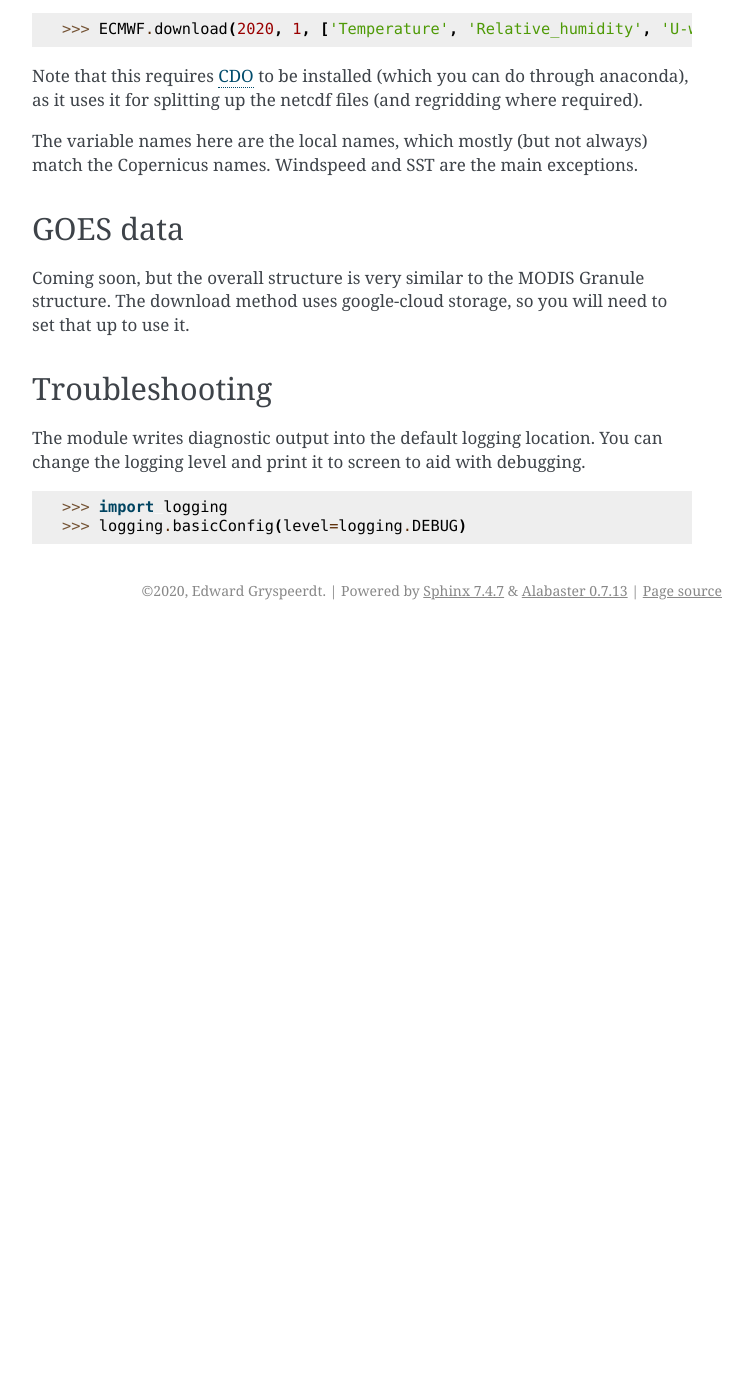
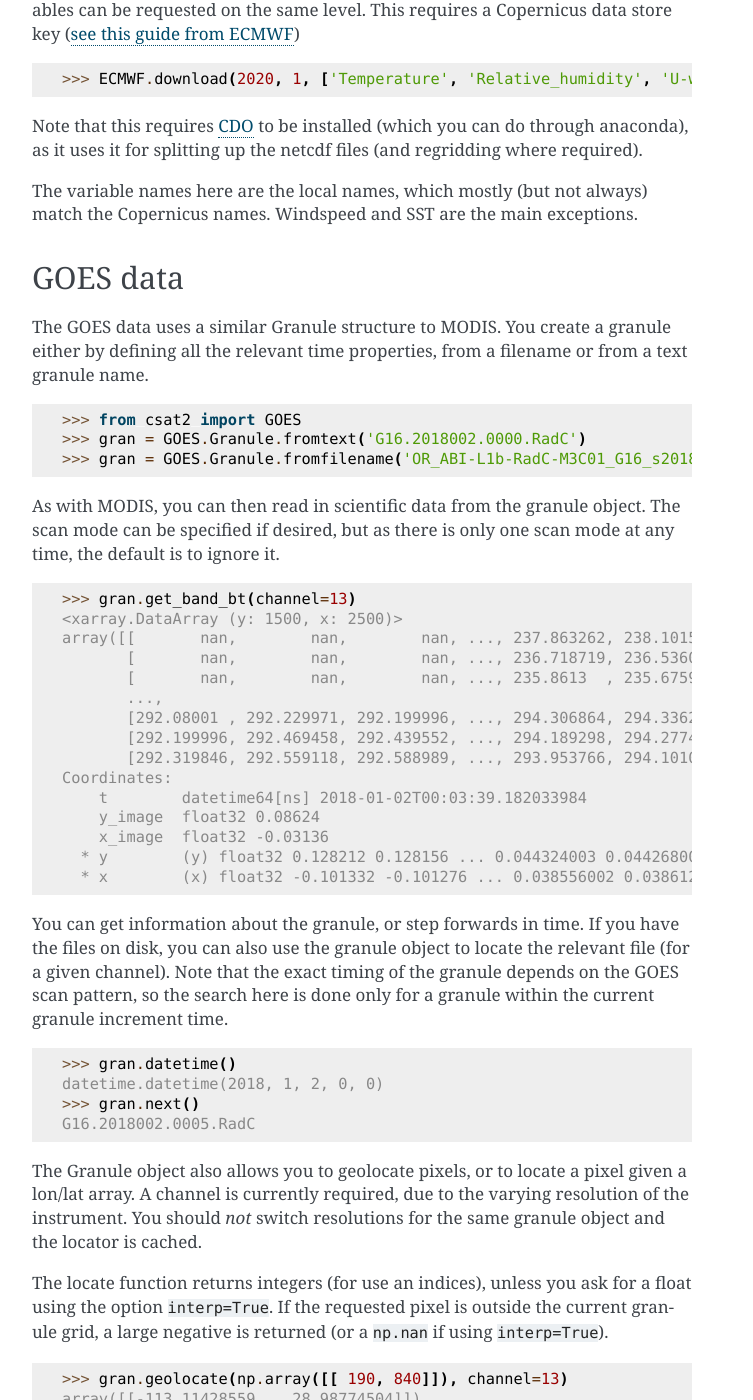
Before and after one commit to EdGrrr/csat2, a Sphinx documentation site: the page built from doc/usage.rst, in a window 1280 px wide and 1400 px high, scrolled down 2592 px. Shown: the whole window, without its empty margins (388-1141 px from the left). Built offline with Sphinx 7.4.7, drawn with Linux system fonts in a browser that asks for light colours; before the commit the page ends 3222 px from its top, so only the background shows below that; some of the changed text lies outside the part shown.

Commit message:
Added usage documentation for GOES data

```diff
--- a/doc/usage.rst
+++ b/doc/usage.rst
@@ -56,7 +56,7 @@ The granule object can also provide the approximate nearest pixel to a list of l
    >>> lon, lat = gran.get_lonlat()
 
 
-The granule object can be used to download MODIS files if you have the location defined in your machine file and an API-key for the LAADS DAAC.
+The granule object can be used to download MODIS files if you place a LAADS DAAC APIkey in ``laadsdaacrc`` in the csat configuration directory (``${HOME}/.csat2`` by default).
 
 .. code-block:: python
 
@@ -103,7 +103,7 @@ The second method is through the ``ECMWF.ERA5Data`` object. This stores the netc
    >>> t1000 = temp_data.get_data([100, 101, 102], [10, 9 ,8], datetime.datetime(2015, 1, 1, 10))
 
 
-ERA5 data can be downloaded using the ``ECMWF.download.download`` function. This will place the ERA5 data in the location specified in the machine file, as well as calculating the local solar time files (if required). To keep the requests manageable, it will only request one month and one level at a time, but multiple variables can be requested on the same level.
+ERA5 data can be downloaded using the ``ECMWF.download.download`` function. This will place the ERA5 data in the location specified in the machine file, as well as calculating the local solar time files (if required). To keep the requests manageable, it will only request one month and one level at a time, but multiple variables can be requested on the same level. This requires a Copernicus data store key (`see this guide from ECMWF <https://cds.climate.copernicus.eu/api-how-to>`_)
 
 .. code-block:: python
 
@@ -118,7 +118,70 @@ The variable names here are the local names, which mostly (but not always) match
 GOES data
 ---------
 
-Coming soon, but the overall structure is very similar to the MODIS Granule structure. The download method uses google-cloud storage, so you will need to set that up to use it.
+The GOES data uses a similar Granule structure to MODIS. You create a granule either by defining all the relevant time properties, from a filename or from a text granule name.
+
+.. code-block:: python
+
+   >>> from csat2 import GOES
+   >>> gran = GOES.Granule.fromtext('G16.2018002.0000.RadC')
+   >>> gran = GOES.Granule.fromfilename('OR_ABI-L1b-RadC-M3C01_G16_s20180020002199_e20180020004572_c20180020005016.nc')
+
+As with MODIS, you can then read in scientific data from the granule object. The scan mode can be specified if desired, but as there is only one scan mode at any time, the default is to ignore it.
+
+.. code-block:: python
+
+   >>> gran.get_band_bt(channel=13)
+   <xarray.DataArray (y: 1500, x: 2500)>
+   array([[       nan,        nan,        nan, ..., 237.863262, 238.101511, 238.810748],
+          [       nan,        nan,        nan, ..., 236.718719, 236.53601 , 238.160925],
+          [       nan,        nan,        nan, ..., 235.8613  , 235.675966, 238.042034],
+          ...,
+          [292.08001 , 292.229971, 292.199996, ..., 294.306864, 294.336236, 294.336236],
+          [292.199996, 292.469458, 292.439552, ..., 294.189298, 294.277484, 294.306864],
+          [292.319846, 292.559118, 292.588989, ..., 293.953766, 294.101032, 294.218703]])
+   Coordinates:
+       t        datetime64[ns] 2018-01-02T00:03:39.182033984
+       y_image  float32 0.08624
+       x_image  float32 -0.03136
+     * y        (y) float32 0.128212 0.128156 ... 0.044324003 0.044268005
+     * x        (x) float32 -0.101332 -0.101276 ... 0.038556002 0.038612
+
+You can get information about the granule, or step forwards in time. If you have the files on disk, you can also use the granule object to locate the relevant file (for a given channel). Note that the exact timing of the granule depends on the GOES scan pattern, so the search here is done only for a granule within the current granule increment time.
+
+.. code-block:: python
+
+   >>> gran.datetime()
+   datetime.datetime(2018, 1, 2, 0, 0)
+   >>> gran.next()
+   G16.2018002.0005.RadC
+
+The Granule object also allows you to geolocate pixels, or to locate a pixel given a lon/lat array. A channel is currently required, due to the varying resolution of the instrument. You should *not* switch resolutions for the same granule object and the locator is cached.
+
+The locate function returns integers (for use an indices), unless you ask for a float using the option ``interp=True``. If the requested pixel is outside the current granule grid, a large negative is returned (or a ``np.nan`` if using ``interp=True``).
+
+.. code-block:: python
+
+   >>> gran.geolocate(np.array([[ 190, 840]]), channel=13)
+   array([[-113.11428559,   28.98774504]])
+
+   >>> gran.locate(np.array([[-113.114, 28.9877]]))
+   array([[190, 840]])
+
+
+Downloading GOES data
+^^^^^^^^^^^^^^^^^^^^^
+
+Setting this up is more complicated that for MODIS. The granule object is currently using Google cloud storage, which although public requires an API-key and project setup to use.
+
+Start by logging into the `Google API console <https://console.developers.google.com/>`_. Create a new project, not linked to any organisation.
+
+Once you have created a project, create a service account. You will then need to add a key to this account. When the dialogue box opens, pick ``json``. Download this key to your csat2 configuration folder as ``goes-service-key.json``. You should set the permissions on this file so that only you can read it.
+
+This should then allow you to use the granule download functions for GOES-16 and GOES-17 data from the Google Cloud.
+
+.. code-block:: python
+
+   >>> gran.download(channel=13)
 
 
 Troubleshooting
```
Also changed, not shown: 1 other file.
